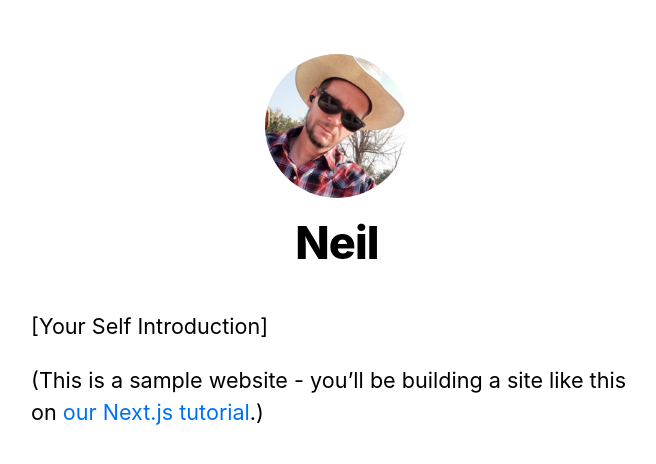
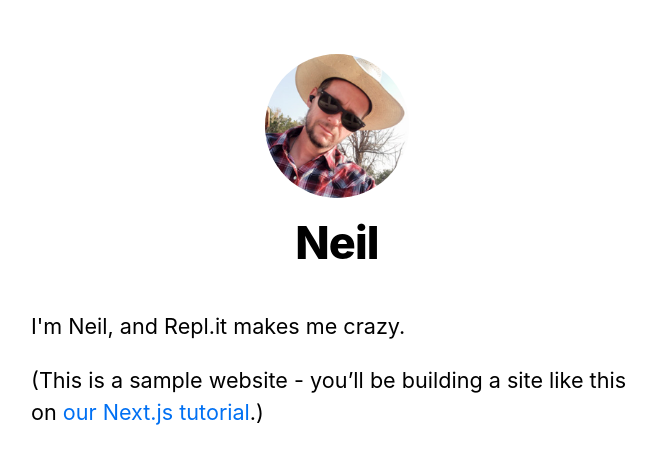
Before and after one commit to nwolfe4/CS5513-Week3a, a Next.js app in the folder nextjs-blog/: page / in a window 1280 px wide. Shown: the top 464 px of the page, without its empty margins (303-959 px from the left). Built offline with nearby package versions, Linux system fonts and the light colour scheme.

Commit message:
Changed text introduction

```diff
--- a/nextjs-blog/pages/index.js
+++ b/nextjs-blog/pages/index.js
@@ -9,7 +9,7 @@ export default function Home() {
         <title>{siteTitle}</title>
       </Head>
       <section className={utilStyles.headingMd}>
-        <p>[Your Self Introduction]</p>
+        <p>I'm Neil, and Repl.it makes me crazy.</p>
         <p>
           (This is a sample website - you’ll be building a site like this on{' '}
           <a href="https://nextjs.org/learn">our Next.js tutorial</a>.)
```
